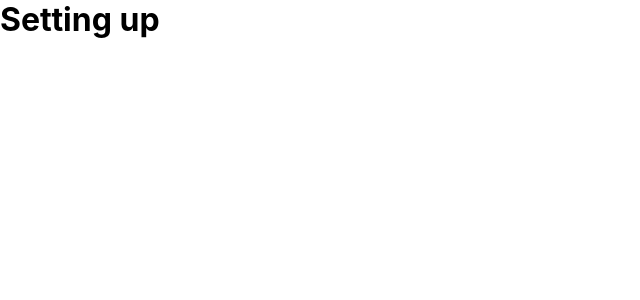
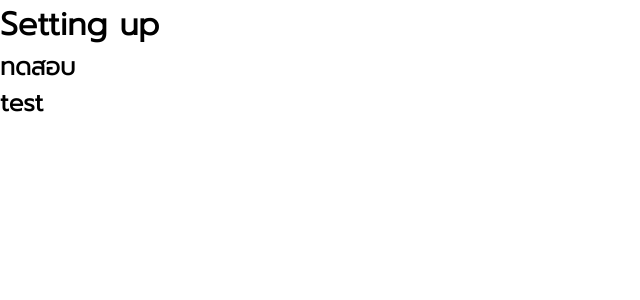
Before and after one commit to if-else-ai/ga-frontend, a React (Create React App) app: page / in a window 1280 px wide. Shown: the top 300 px of the page, without its empty margins (0-640 px from the left). Built offline with nearby package versions, Linux system fonts and the light colour scheme.

Commit message:
✨ Add Fonts and Icons

```diff
--- a/public/index.html
+++ b/public/index.html
@@ -12,6 +12,11 @@
     <link rel="apple-touch-icon" href="%PUBLIC_URL%/logo192.png" />
     <link rel="manifest" href="%PUBLIC_URL%/manifest.json" />
     <title>Genetic Algorithm</title>
+
+    <script src="https://kit.fontawesome.com/643255dd17.js" crossorigin="anonymous"></script>
+    <link rel="preconnect" href="https://fonts.googleapis.com">
+    <link rel="preconnect" href="https://fonts.gstatic.com" crossorigin>
+    <link href="https://fonts.googleapis.com/css2?family=Prompt:wght@300&display=swap" rel="stylesheet">
   </head>
   <body>
     <noscript>You need to enable JavaScript to run this app.</noscript>
--- a/src/App.css
+++ b/src/App.css
@@ -2,4 +2,5 @@
   box-sizing: border-box;
   margin: 0;
   padding: 0;
+  font-family: "Prompt", sans-serif;
 }
--- a/src/App.js
+++ b/src/App.js
@@ -5,6 +5,8 @@ function App() {
   return (
     <div className="App">
       <h1>Setting up</h1>
+      <h2>ทดสอบ</h2>
+      <h2>test</h2>
     </div>
   );
 }
```
